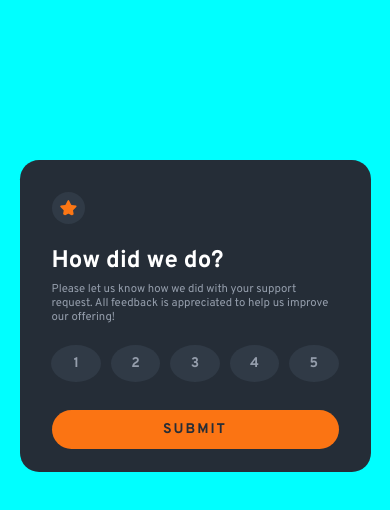
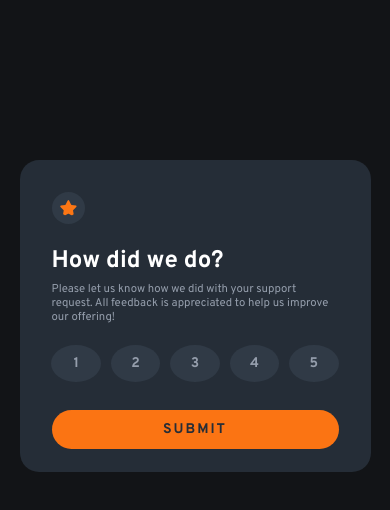
Before and after one commit to abmanaf/Interactive-rating-component, a React (Vite) app: page / in a window 390 px wide. Shown: the top 510 px of the page. Built offline with nearby package versions, Linux system fonts and the light colour scheme.

Commit message:
minor changes

```diff
--- a/src/App.css
+++ b/src/App.css
@@ -98,9 +98,6 @@ h2 {
   background-color: white;
 }
 @media only screen and (max-width: 400px) {
-  body {
-    background-color: aqua;
-  }
   .rating-container {
     width: 90%;
     height: 19.5rem;
```
